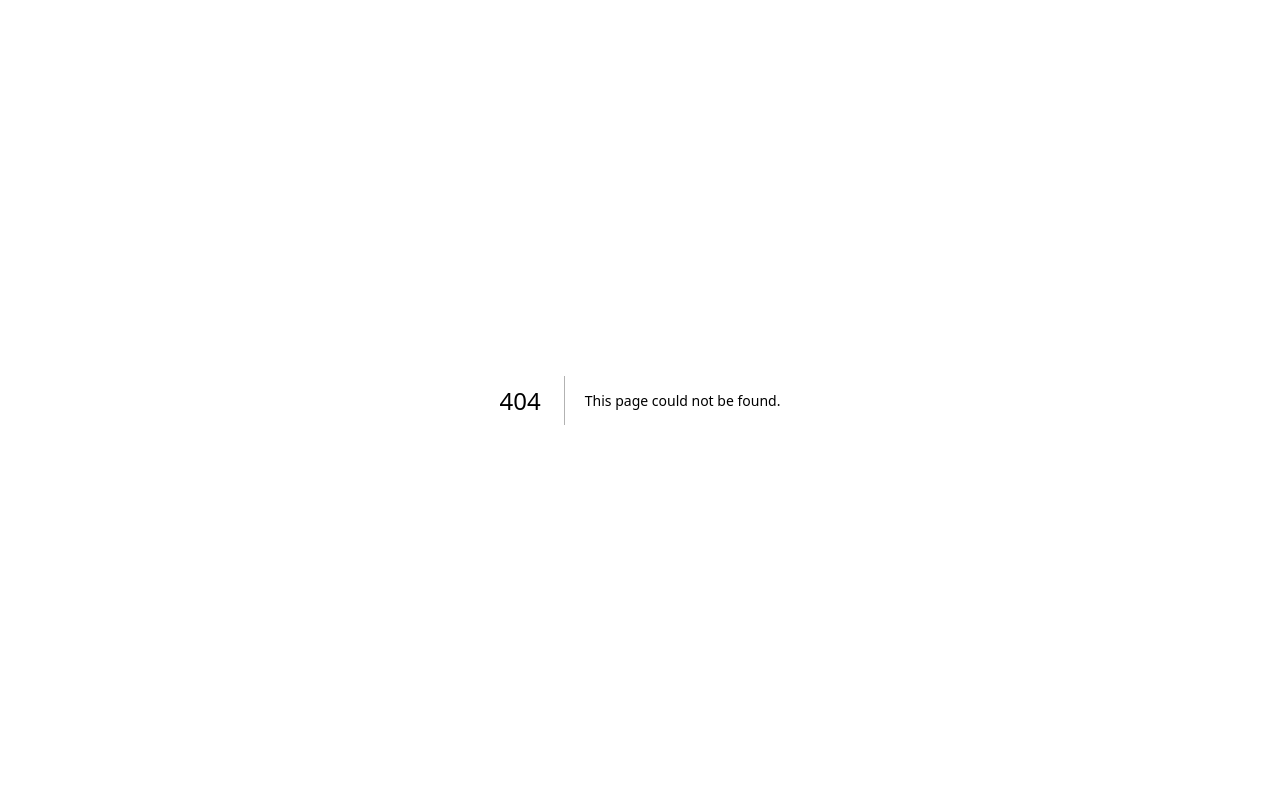
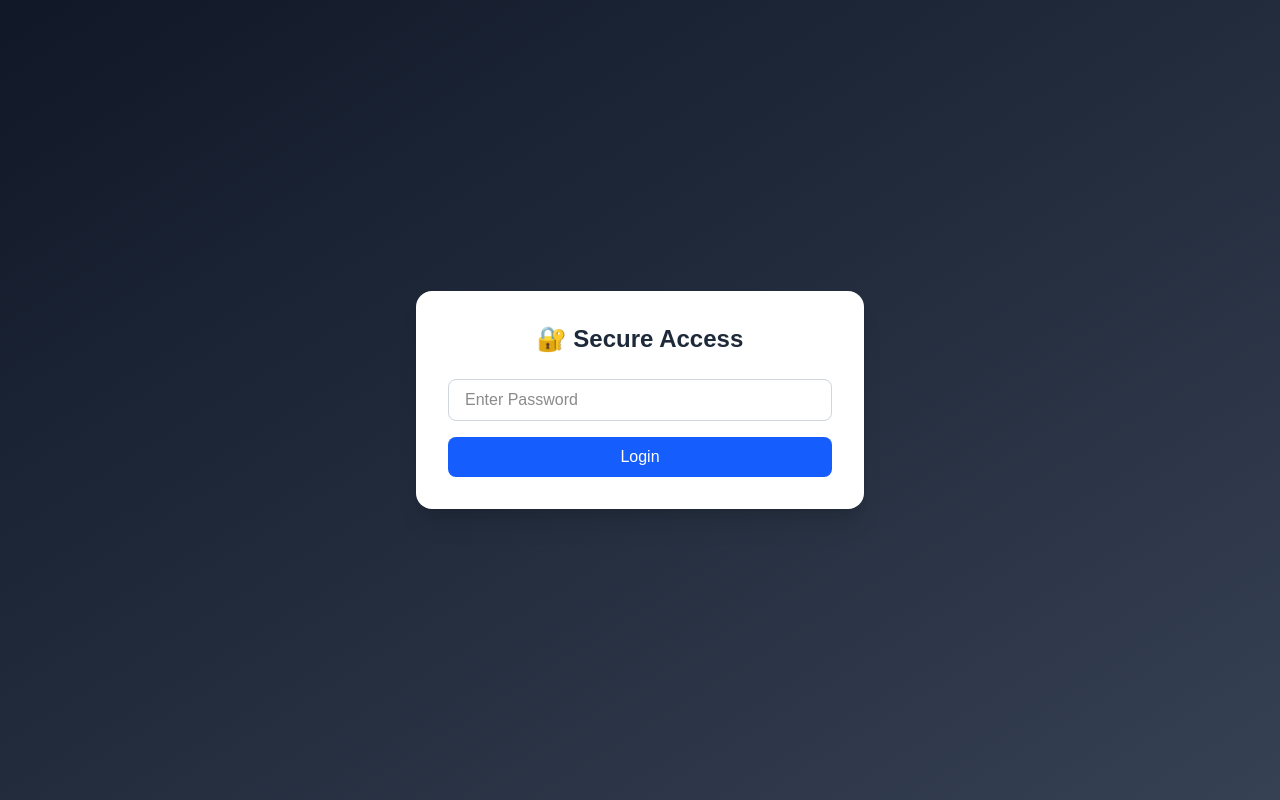
Before and after one commit to nouscreons7-spec/Nouse, a Next.js app: page /login in a window 1280 px wide. Before the commit this address had no page. Built offline with nearby package versions, Linux system fonts and the light colour scheme; no server answers.

Commit message:
login page addded

```diff
--- /dev/null
+++ b/src/app/login/page.js
@@ -0,0 +1,55 @@
+"use client";
+import { useState } from "react";
+import Home from "../Home/page";
+
+export default function LoginPage() {
+  const [password, setPassword] = useState("");
+  const [error, setError] = useState("");
+  const [authenticated, setAuthenticated] = useState(false);
+
+  const correctPassword = "mySecret7306";
+
+  const handleLogin = (e) => {
+    e.preventDefault();
+
+    if (password === correctPassword) {
+      setAuthenticated(true);
+      setError("");
+    } else {
+      setError("🚫 No access: Incorrect password.");
+    }
+  };
+
+  // ✅ If authenticated, render the Home component
+  if (authenticated) {
+    return <Home />;
+  }
+
+  return (
+    <div className="min-h-screen flex items-center justify-center bg-gradient-to-br from-gray-900 to-gray-700 px-4">
+      <div className="w-full max-w-md p-8 bg-white rounded-2xl shadow-xl">
+        <h2 className="text-2xl font-bold mb-6 text-center text-gray-800">
+          🔐 Secure Access
+        </h2>
+        <form onSubmit={handleLogin} className="space-y-4">
+          <input
+            type="password"
+            value={password}
+            placeholder="Enter Password"
+            onChange={(e) => setPassword(e.target.value)}
+            className="w-full px-4 py-2 border border-gray-300 rounded-lg focus:outline-none focus:ring-2 focus:ring-blue-500"
+          />
+          <button
+            type="submit"
+            className="cursor-pointer w-full bg-blue-600 text-white py-2 rounded-lg hover:bg-blue-700 transition duration-200"
+          >
+            Login
+          </button>
+        </form>
+        {error && (
+          <p className="text-red-500 mt-4 text-center font-medium">{error}</p>
+        )}
+      </div>
+    </div>
+  );
+}
--- a/src/app/page.js
+++ b/src/app/page.js
@@ -3,6 +3,7 @@ import Home from "./Home/page";
 import Happenings from "./pages/content/Happenings/page";
 import ContactUs from "./pages/content/ContactUs/page";
 import LoadingSpinner from "./LoadingSpinner/page";
+import LoginPage from './login/page';
 
 const Root = () => {
 
@@ -10,7 +11,7 @@ const Root = () => {
   return (
     <div>
     <Suspense fallback={<div><LoadingSpinner /></div>}>
-    <Home /></Suspense></div>
+    <LoginPage /></Suspense></div>
   // <Happenings />
   //  <ContactUs />
   );
```
